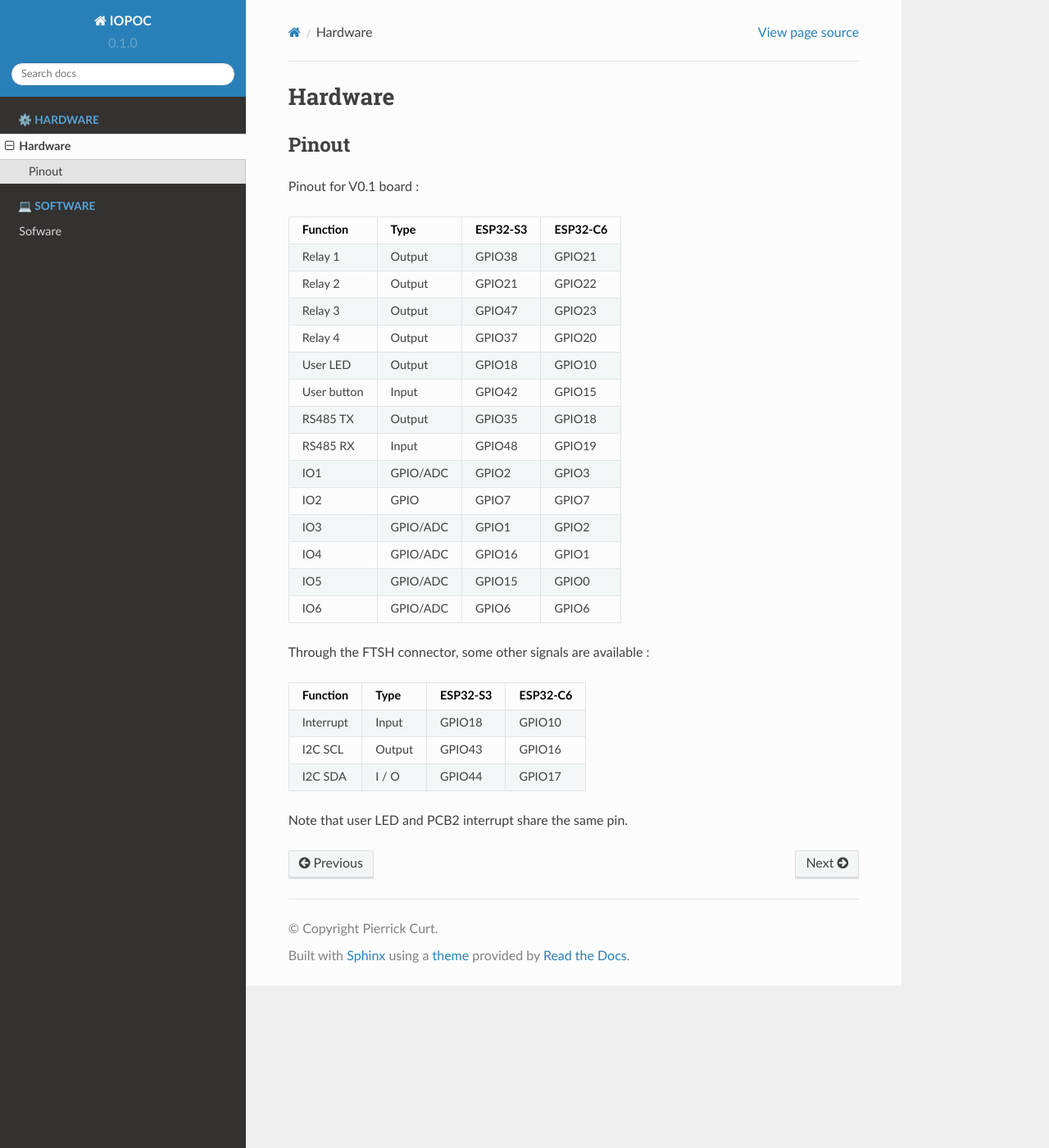
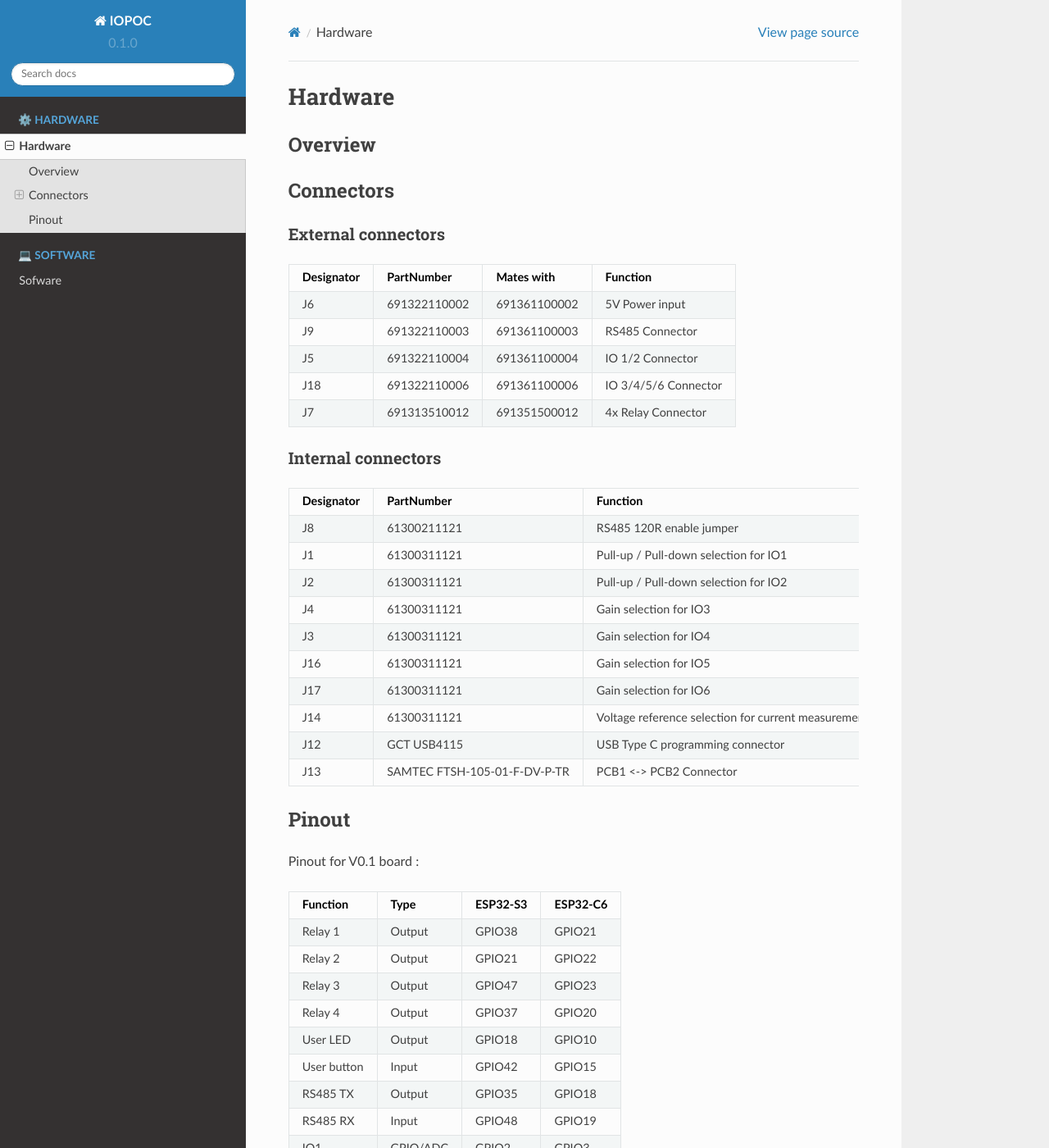
Before and after one commit to pcurt/iopoc-docs, a Sphinx documentation site: the page built from docs/source/hardware.rst, in a window 1280 px wide and 1400 px high. Shown: the whole window at 82% size. Built offline with Sphinx 7.4.7 and the Read the Docs theme 2.0.0, drawn with Linux system fonts in a browser that asks for light colours; some of the changed text lies outside the part shown.

Commit message:
Add connectors table

```diff
--- a/docs/source/hardware.rst
+++ b/docs/source/hardware.rst
@@ -1,5 +1,56 @@
 Hardware
 =========
+
+Overview
+-----------------------------
+
+Connectors
+-----------------------------
+
+External connectors
+^^^^^^^^^^^^^^^^^^^
+
++------------+--------------+--------------+----------------------+
+| Designator | PartNumber   | Mates with   | Function             |
++============+==============+==============+======================+
+| J6         | 691322110002 | 691361100002 | 5V Power input       |
++------------+--------------+--------------+----------------------+
+| J9         | 691322110003 | 691361100003 | RS485 Connector      |
++------------+--------------+--------------+----------------------+
+| J5         | 691322110004 | 691361100004 | IO 1/2 Connector     |
++------------+--------------+--------------+----------------------+
+| J18        | 691322110006 | 691361100006 | IO 3/4/5/6 Connector |
++------------+--------------+--------------+----------------------+
+| J7         | 691313510012 | 691351500012 | 4x Relay Connector   |
++------------+--------------+--------------+----------------------+
+
+Internal connectors
+^^^^^^^^^^^^^^^^^^^
+
++------------+------------------------------+-----------------------------------------------------+
+| Designator | PartNumber                   | Function                                            |
++============+==============================+=====================================================+
+| J8         | 61300211121                  | RS485 120R enable jumper                            |
++------------+------------------------------+-----------------------------------------------------+
+| J1         | 61300311121                  | Pull-up / Pull-down selection for IO1               |
++------------+------------------------------+-----------------------------------------------------+
+| J2         | 61300311121                  | Pull-up / Pull-down selection for IO2               |
++------------+------------------------------+-----------------------------------------------------+
+| J4         | 61300311121                  | Gain selection for IO3                              |
++------------+------------------------------+-----------------------------------------------------+
+| J3         | 61300311121                  | Gain selection for IO4                              |
++------------+------------------------------+-----------------------------------------------------+
+| J16        | 61300311121                  | Gain selection for IO5                              |
++------------+------------------------------+-----------------------------------------------------+
+| J17        | 61300311121                  | Gain selection for IO6                              |
++------------+------------------------------+-----------------------------------------------------+
+| J14        | 61300311121                  | Voltage reference selection for current measurement |
++------------+------------------------------+-----------------------------------------------------+
+| J12        | GCT USB4115                  | USB Type C programming connector                    |
++------------+------------------------------+-----------------------------------------------------+
+| J13        | SAMTEC FTSH-105-01-F-DV-P-TR | PCB1 <-> PCB2 Connector                             |
++------------+------------------------------+-----------------------------------------------------+
+
 
 Pinout
 -----------------------------
@@ -38,7 +89,7 @@ Pinout for V0.1 board :
 | IO6        | GPIO/ADC | GPIO6    |  GPIO6   |
 +------------+----------+----------+----------+
 
-Through the FTSH connector, some other signals are available :
+Through J13 connector, some other signals are available :
 
 +------------+----------+----------+----------+
 | Function   | Type     | ESP32-S3 | ESP32-C6 |
```
